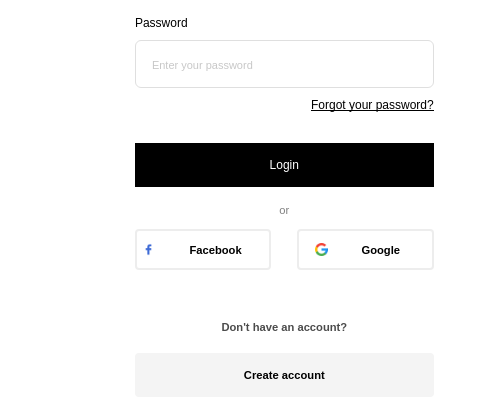
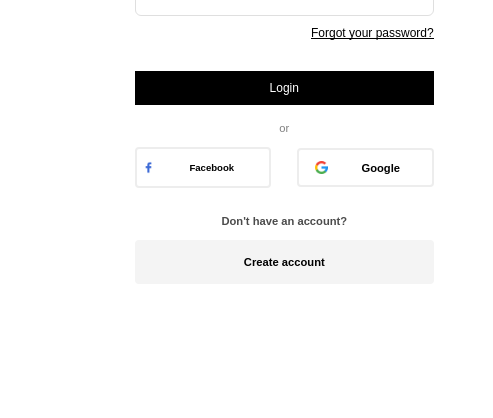
Before and after one commit to isaiah973/AssignmentLogin, a plain HTML site: page index.html in a window 1280 px wide. Shown: the part 372-790 px from the top of the page, 0-493 px from the left. Drawn offline with Linux system fonts and the light colour scheme; a web font is replaced by a local one.

Commit message:
corrected

```diff
--- a/index.css
+++ b/index.css
@@ -255,19 +255,79 @@ span {
   margin-left: 0.3rem;
 }
 .info-wrapper {
-  height: 1rem;
   width: 70%;
   display: flex;
   flex-direction: column;
 
 }
 .info-div {
-  height: 60%;
+  height: 80%;
   display: flex;
   align-items: start;
   justify-content: center;
 
 }
+
+input {
+  height: 3rem;
+  border: 1px solid rgb(223, 223, 223);
+  width: 100%;
+  box-sizing: border-box;
+  margin-top: 0.6rem;
+  border-radius: 6px;
+  padding: 1rem;
+  outline: none;
+}
+.login-btn {
+  width: 100%;
+  padding: 10px;
+  background: black;
+  color: white;
+  font-size: 12px;
+  margin-top: 2rem;
+  border: none;
+}
+.fb-btn {
+  width: 50%;
+  padding: 0.75rem 0;
+  display: flex;
+  align-items: center;
+  font-size: 0.6rem;
+  font-weight: 900;
+  background: white;
+  border: 2px solid rgb(237, 237, 237);
+  border-radius: 4px;
+}
+.google-btn {
+  width: 50%;
+  padding: 0.7rem 0;
+  display: flex;
+  align-items: center;
+  font-size: 0.7rem;
+  font-weight: 900;
+  background: white;
+  border: 2px solid rgb(237, 237, 237);
+  border-radius: 4px;
+}
+.create-div {
+  margin-top: 1rem;
+  display: flex;
+  flex-direction: column;
+  align-items: center;
+  justify-content: center;
+}
+.create-div button {
+  width: 100%;
+  padding: 1rem 0;
+  font-size: 0.7rem;
+  font-weight: 900;
+  background: rgb(244, 244, 244);
+  border: 2px solid rgb(237, 237, 237);
+  border-radius: 4px;
+  border: none;
+  margin-top: 0.1rem;
+}
+
 }
 /*
 @media only screen and (min-width: 1024px) {
```
